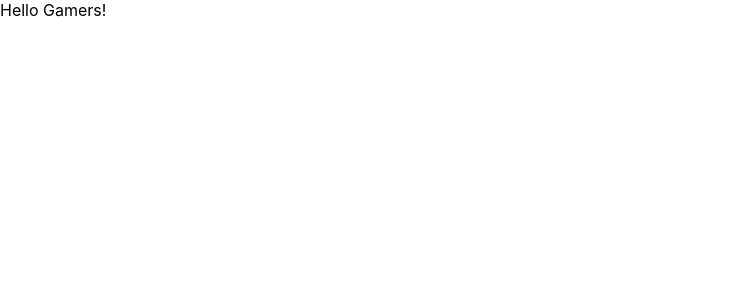
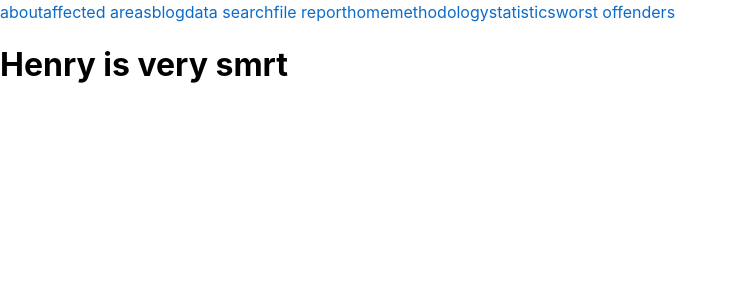
Before and after one commit to Surface-to-Air-Reports/stars-website, a React (Create React App) app: page / in a window 1280 px wide. Shown: the top 300 px of the page, without its empty margins (0-738 px from the left). Built offline with nearby package versions, Linux system fonts and the light colour scheme.

Commit message:
pages setup

```diff
--- a/package.json
+++ b/package.json
@@ -17,6 +17,7 @@
     "react": "^19.2.4",
     "react-dom": "^19.2.4",
     "react-map-gl": "^8.1.0",
+    "react-router-dom": "^7.13.0",
     "react-scripts": "5.0.1",
     "web-vitals": "^2.1.4"
   },
--- a/src/App.js
+++ b/src/App.js
@@ -1,11 +1,45 @@
+import {Routes, Route, BrowserRouter, useNavigate} from 'react-router-dom';
+import Home from './components/public/home';
+import About from './components/public/about';
+import AffectedAreas from './components/public/affected-areas';
+import Blog from './components/public/blog';
+import DataSearch from './components/public/data-search';
+import FileReport from './components/public/file-report';
+import Methodology from './components/public/methodology';
+import Statistics from './components/public/statistics';
+import WorstOffenders from './components/public/worst-offenders';
+import {Link} from "@mui/joy";
 
 
 function App() {
-  return (
-    <div>
-        Hello Gamers!
-    </div>
-  );
+    return (
+        <div>
+            <div style={{display: 'flex', flexDirection: 'row'}}>
+                <Link href={"/"}>about</Link>
+                <Link href={"/affected-areas"}>affected areas</Link>
+                <Link href={"/blog"}>blog</Link>
+                <Link href={"/data-search"}>data search</Link>
+                <Link href={"/file-report"}>file report</Link>
+                <Link href={"/"}>home</Link>
+                <Link href={"/methodology"}>methodology</Link>
+                <Link href={"/statistics"}>statistics</Link>
+                <Link href={"/worst-offenders"}>worst offenders</Link>
+            </div>
+            <BrowserRouter>
+                <Routes>
+                    <Route path="/" element={<Home/>}/>
+                    <Route path="/about" element={About}/>
+                    <Route path="/affected-areas" element={AffectedAreas}/>
+                    <Route path="/blog" element={Blog}/>
+                    <Route path="/data-search" element={DataSearch}/>
+                    <Route path="/file-report" element={FileReport}/>
+                    <Route path="/methodology" element={Methodology}/>
+                    <Route path="/statistics" element={Statistics}/>
+                    <Route path="/worst-offenders" element={WorstOffenders}/>
+                </Routes>
+            </BrowserRouter>
+        </div>
+    );
 }
 
 export default App;
--- /dev/null
+++ b/src/components/public/about.jsx
@@ -0,0 +1,9 @@
+import React from 'react';
+
+const page = () => {
+    return (
+        <div>4 guys in a cs class</div>
+    )
+}
+
+export default page;
--- /dev/null
+++ b/src/components/public/affected-areas.jsx
@@ -0,0 +1,11 @@
+import React from 'react';
+
+const page = () => {
+    return (
+        <div>
+            <h1>Henry is very smrt</h1>
+        </div>
+    )
+}
+
+export default page;
--- /dev/null
+++ b/src/components/public/home.jsx
@@ -0,0 +1,11 @@
+import React from 'react';
+
+const page = () => {
+    return (
+        <div>
+            <h1>Henry is very smrt</h1>
+        </div>
+    )
+}
+
+export default page;
--- /dev/null
+++ b/src/components/public/worst-offenders.jsx
@@ -0,0 +1,11 @@
+import React from 'react';
+
+const page = () => {
+    return (
+        <div>
+            <h1>Henry is very smrt</h1>
+        </div>
+    )
+}
+
+export default page;
```
Also changed, not shown: src/components/public/blog.jsx (added), src/components/public/data-search.jsx (added), src/components/public/file-report.jsx (added), src/components/public/methodology.jsx (added), src/components/public/statistics.jsx (added), 1 other file (tests, documents, lock files or other folders).
